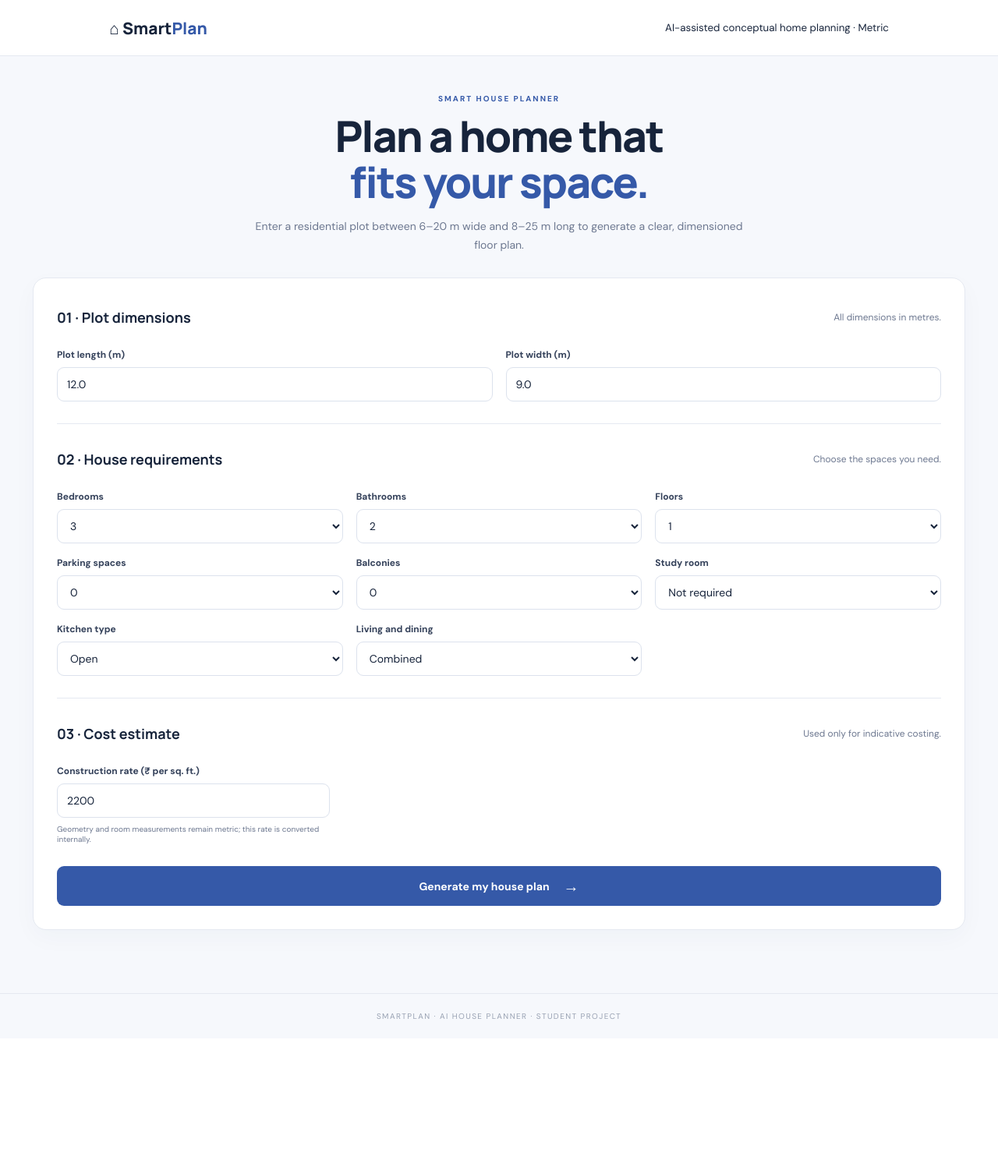
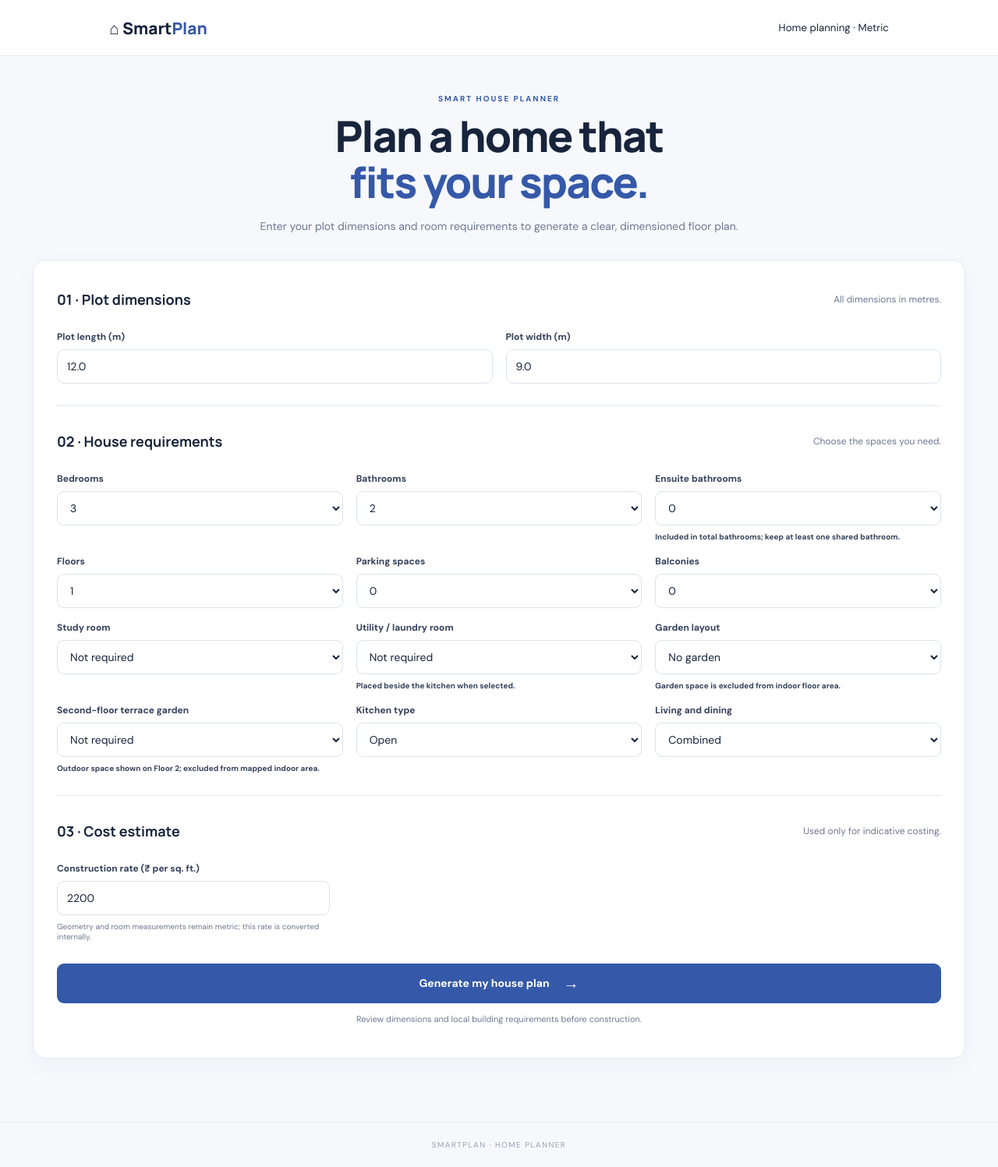
Before and after one commit to cbn0809/SmartPlan, a Flask app: page / in a window 1280 px wide. Shown: the whole page at 78% size. Before the commit the page ends 1308 px from the top, so only its background shows below. Run offline with Flask 3, Linux system fonts and the light colour scheme.

Commit message:
Enhance home planning form with additional options
Updated the home planning form to include additional options for ensuite bathrooms, utility/laundry room, garden layout, terrace garden, and added a note about reviewing dimensions before construction.

```diff
--- a/templates/index.html
+++ b/templates/index.html
@@ -1,10 +1,10 @@
 <!DOCTYPE html>
 <html lang="en"><head><meta charset="UTF-8"><meta name="viewport" content="width=device-width, initial-scale=1">
 <title>Smart House Planner</title><link rel="stylesheet" href="{{ url_for('static', filename='style.css') }}"></head>
-<body><header class="top"><a class="brand" href="/">⌂ Smart<span>Plan</span></a><small>AI-assisted conceptual home planning · Metric</small></header>
+<body><header class="top"><a class="brand" href="/">⌂ Smart<span>Plan</span></a><small>Home planning · Metric</small></header>
 <main class="wrap"><section class="hero"><div class="eyebrow">SMART HOUSE PLANNER</div>
 <h1>Plan a home that<br><span>fits your space.</span></h1>
-<p>Enter a residential plot between 6–20 m wide and 8–25 m long to generate a clear, dimensioned floor plan.</p></section>
+<p>Enter your plot dimensions and room requirements to generate a clear, dimensioned floor plan.</p></section>
 {% if error %}<div class="error">{{ error }}</div>{% endif %}
 <form class="panel" action="/generate" method="POST">
 <div class="heading"><h2>01 · Plot dimensions</h2><p>All dimensions in metres.</p></div>
@@ -15,14 +15,32 @@
 <div class="grid three">
 <label>Bedrooms<select name="bedrooms">{% for n in range(1,6) %}<option value="{{n}}" {% if n==3 %}selected{% endif %}>{{n}}</option>{% endfor %}</select></label>
 <label>Bathrooms<select name="bathrooms">{% for n in range(1,5) %}<option value="{{n}}" {% if n==2 %}selected{% endif %}>{{n}}</option>{% endfor %}</select></label>
+<label>Ensuite bathrooms<select name="ensuite_bathrooms">{% for n in range(0,4) %}<option value="{{n}}" {% if n==0 %}selected{% endif %}>{{n}}</option>{% endfor %}</select><small>Included in total bathrooms; keep at least one shared bathroom.</small></label>
 <label>Floors<select name="floors">{% for n in range(1,3) %}<option value="{{n}}">{{n}}</option>{% endfor %}</select></label>
 <label>Parking spaces<select name="parking_spaces">{% for n in range(3) %}<option value="{{n}}">{{n}}</option>{% endfor %}</select></label>
 <label>Balconies<select name="balconies">{% for n in range(3) %}<option value="{{n}}">{{n}}</option>{% endfor %}</select></label>
 <label>Study room<select name="study_room"><option value="0">Not required</option><option value="1">Required</option></select></label>
+<label>Utility / laundry room<select name="utility_room"><option value="0">Not required</option><option value="1">Required</option></select><small>Placed beside the kitchen when selected.</small></label>
+<label>Garden layout<select name="garden_type"><option value="none">No garden</option><option value="rear">Garden behind the house</option><option value="courtyard">L-shaped house with courtyard</option></select><small>Garden space is excluded from indoor floor area.</small></label>
+<label>Second-floor terrace garden<select name="terrace_garden"><option value="0">Not required</option><option value="1">Add terrace garden</option></select><small>Outdoor space shown on Floor 2; excluded from mapped indoor area.</small></label>
 <label>Kitchen type<select name="kitchen_type"><option>Open</option><option>Closed</option></select></label>
 <label>Living and dining<select name="living_dining"><option>Combined</option><option>Separate</option></select></label>
 </div>
 <div class="heading separated"><h2>03 · Cost estimate</h2><p>Used only for indicative costing.</p></div>
 <label class="rate">Construction rate (₹ per sq. ft.)<input name="rate" type="number" min="1" value="2200" required><small>Geometry and room measurements remain metric; this rate is converted internally.</small></label>
 <button class="btn" type="submit">Generate my house plan <b>→</b></button>
-</form></main><footer>SMARTPLAN · AI HOUSE PLANNER · STUDENT PROJECT</footer></body></html>
+<p class="note">Review dimensions and local building requirements before construction.</p>
+<script>
+const bedSelect=document.querySelector('[name="bedrooms"]');
+const bathSelect=document.querySelector('[name="bathrooms"]');
+const ensuiteSelect=document.querySelector('[name="ensuite_bathrooms"]');
+function updateEnsuiteOptions(){
+ const max=Math.min(Number(bedSelect.value),Number(bathSelect.value)-1);
+ [...ensuiteSelect.options].forEach(option=>option.disabled=Number(option.value)>max);
+ if(Number(ensuiteSelect.value)>max) ensuiteSelect.value=String(Math.max(0,max));
+}
+bedSelect.addEventListener("change",updateEnsuiteOptions);
+bathSelect.addEventListener("change",updateEnsuiteOptions);
+updateEnsuiteOptions();
+</script>
+</form></main><footer>SMARTPLAN · HOME PLANNER</footer></body></html>
```
